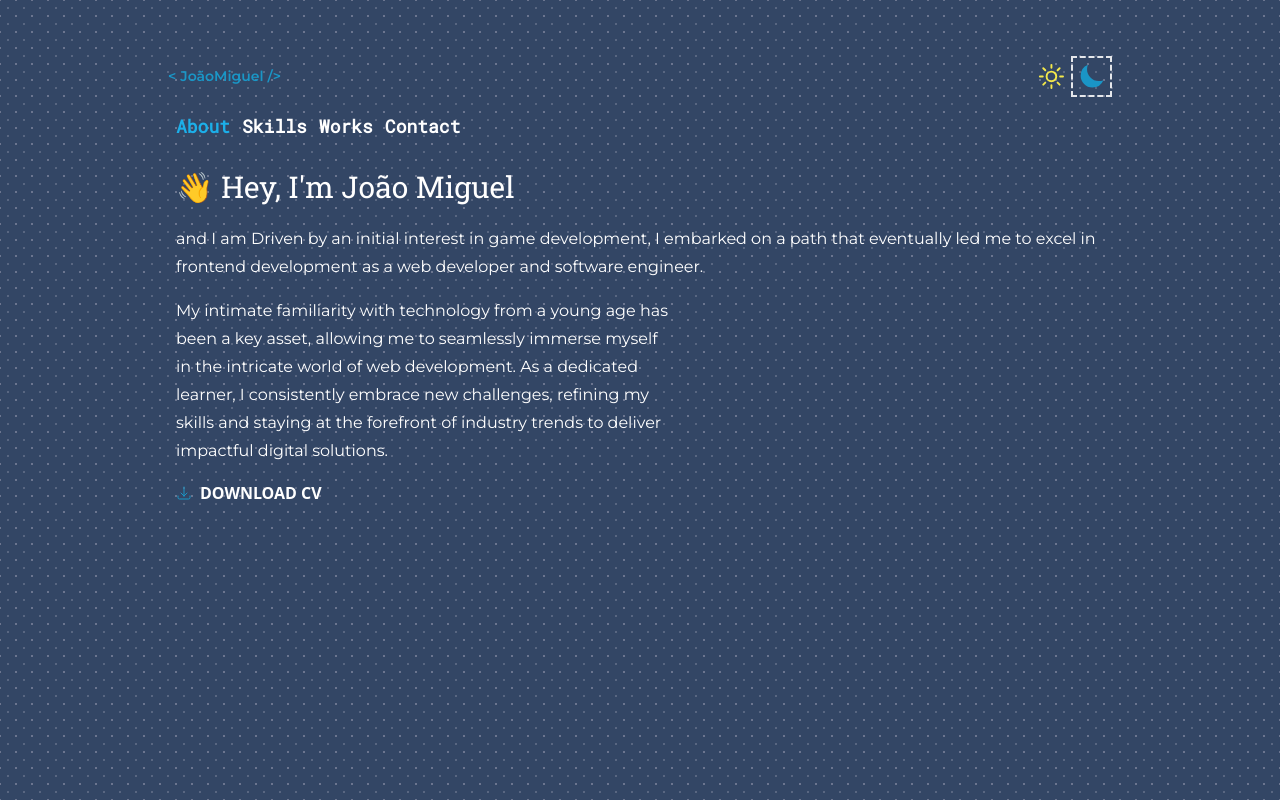
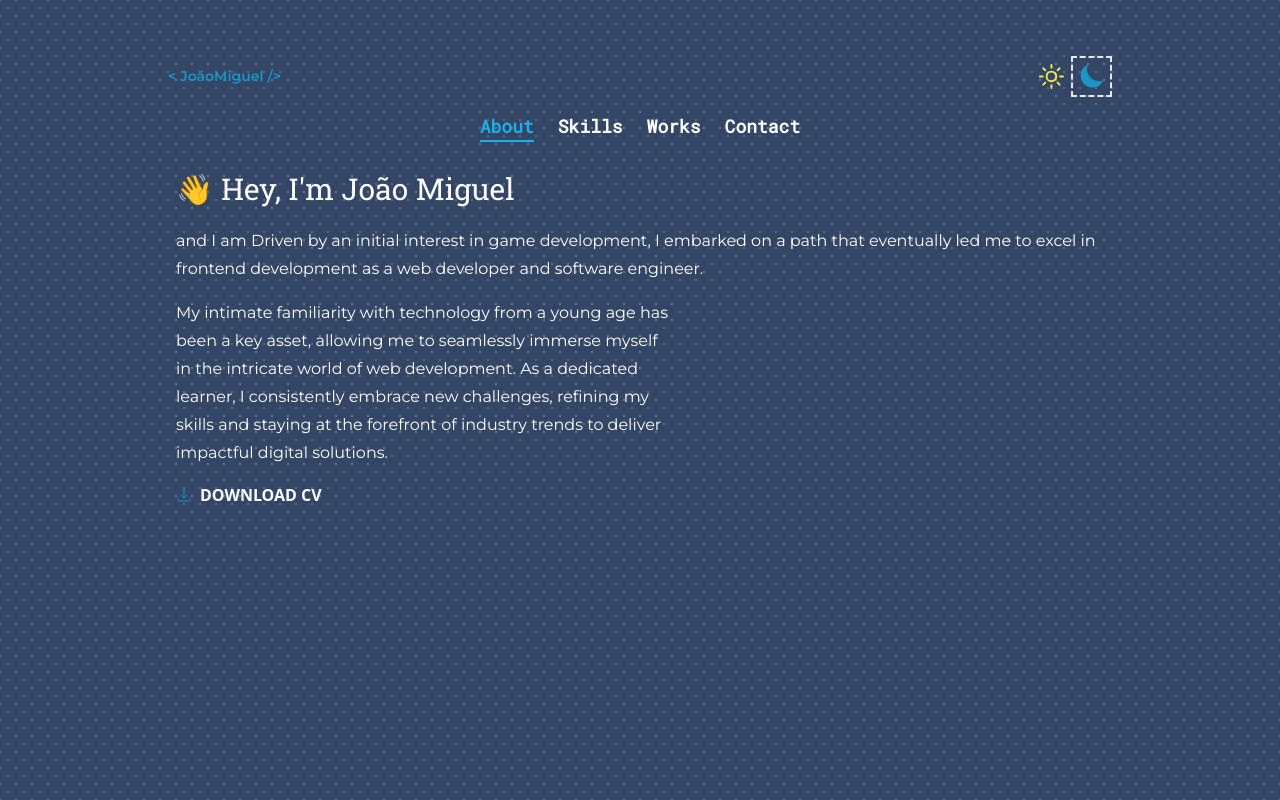
Before and after one commit to joao-miguel8/portfolio-website, a React (Vite) app: page /about in a window 1280 px wide. Built offline with nearby package versions, Linux system fonts and the light colour scheme.

Commit message:
- Change Center Navbar and add border underline styling
- fix navliks map ul element to be outside of the return

```diff
--- a/src/components/Navbar.jsx
+++ b/src/components/Navbar.jsx
@@ -16,18 +16,18 @@ const NavBar = () => {
 	];
 
 	return (
-		<nav className="my-4 flex flex-wrap gap-3">
-			{navLinks.map(navLink => {
-				return (
-					<ul>
+		<nav className="my-4 flex justify-center flex-wrap gap-3">
+			<ul className="flex gap-6">
+				{navLinks.map(navLink => {
+					return (
 						<Link to={navLink.to}>
-							<li className={classNames(themeMode.isDarkTheme ? "text-white" : "dark:text-[#1c7da3]", "text-18 font-bold robotoMono", location.pathname === navLink.to && "text-[#1c7da3] dark:text-[#1cafe9]")} key={navLink.to}>
+							<li className={classNames(themeMode.isDarkTheme ? "text-white" : "dark:text-[#1c7da3]", "text-18 font-bold robotoMono", location.pathname === navLink.to && "text-[#1c7da3] dark:text-[#1cafe9] border-b-2 border-b-[#1cafe9]")} key={navLink.to}>
 								{navLink.name}
 							</li>
 						</Link>
-					</ul>
-				);
-			})}
+					);
+				})}
+			</ul>
 		</nav>
 	);
 };
```
